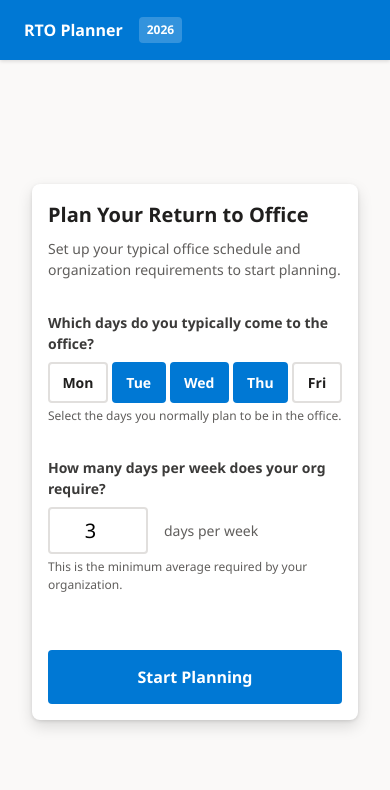
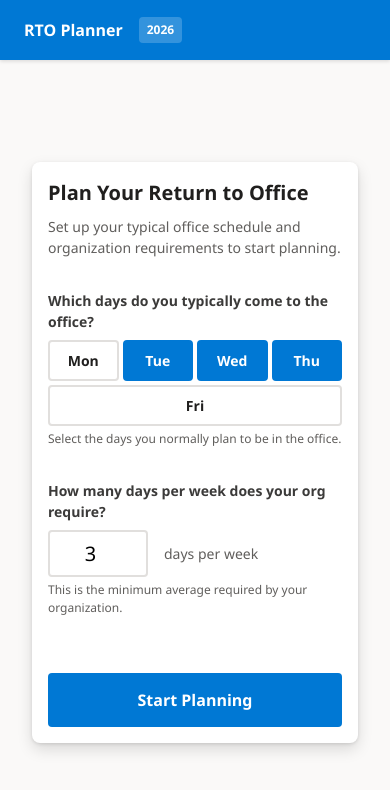
Before and after one commit to ja-y-son/ja-y-son.github.io, a website: page index.html in a window 390 px wide. Drawn offline with Linux system fonts and the light colour scheme.

Commit message:
fix mobile bug

```diff
--- a/css/components.css
+++ b/css/components.css
@@ -38,8 +38,8 @@ setup-form {
 }
 
 .day-checkbox {
-    flex: 1 1 auto;
-    min-width: 60px;
+    flex: 1 1 80px;
+    max-width: calc(20% - var(--spacing-sm));
     display: flex;
     flex-direction: column;
     align-items: center;
@@ -371,7 +371,8 @@ day-cell {
     }
 
     .day-checkbox {
-        min-width: 50px;
+        flex: 1 1 60px;
+        max-width: none;
         padding: var(--spacing-sm);
     }
 
```
